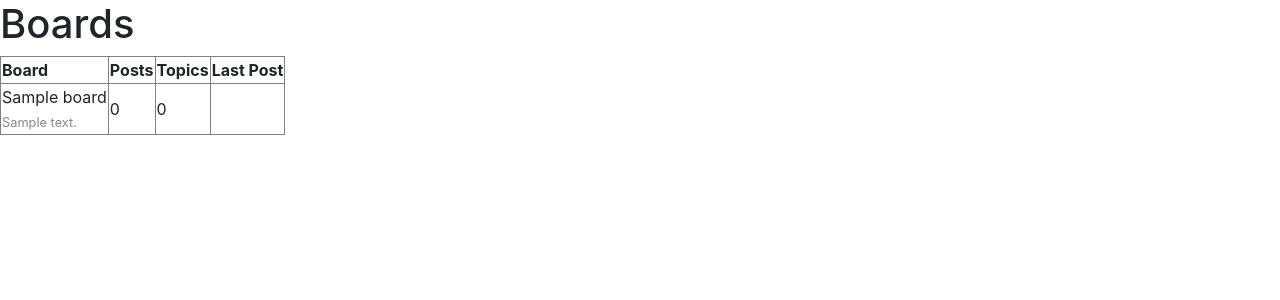
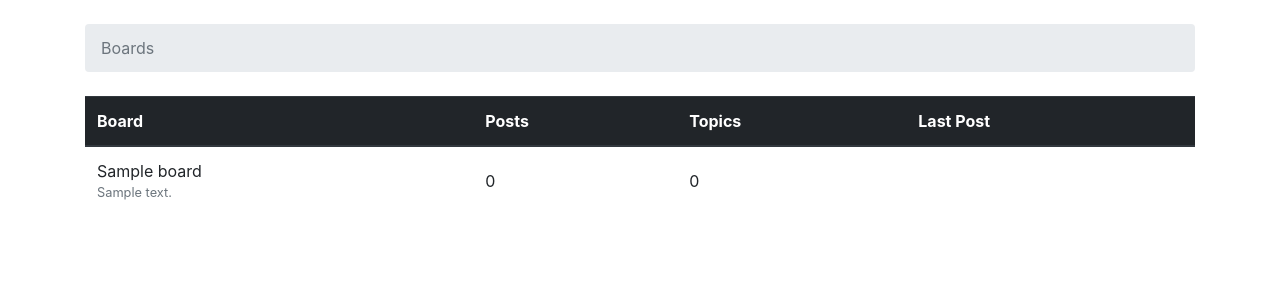
Before and after one commit to JC-ITData/django_practice01, a Django app: page / in a window 1280 px wide. Shown: the top 300 px of the page. Run offline with Django 3.2, Linux system fonts and the light colour scheme; tables that the repository leaves empty hold one stand-in row (values such as "Sample post"); some libraries are stand-ins or nearby versions.

Commit message:
Added Bootstrap classes to Home.html

```diff
--- a/jan_06_2018/templates/home.html
+++ b/jan_06_2018/templates/home.html
@@ -6,9 +6,12 @@
     <link rel="stylesheet" href="{% static 'css/bootstrap.min.css' %}">
   </head>
   <body>
-    <h1>Boards</h1>
-    <table border="1">
-      <thead>
+    <div class="container">
+      <ol class="breadcrumb my-4">
+        <li class="breadcrumb-item active">Boards</li>
+      </ol>
+      <table class="table">
+        <thead class="thead-dark">
           <tr>
             <th>Board</th>
             <th>Posts</th>
@@ -21,10 +24,10 @@
             <tr>
               <td>
                 {{ board.name }} <br>
-                <small style="color: #888">{{ board.description }}</small>
+                  <small class="text-muted d-block">{{ board.description }}</small>
               </td>
-            <td>0</td>
-            <td>0</td>
+              <td class="align-middle">0</td>
+              <td class="align-middle">0</td>
               <td></td>
             </tr>
           {% endfor %}
```
Lines whose indentation alone changed are shown as unchanged.
